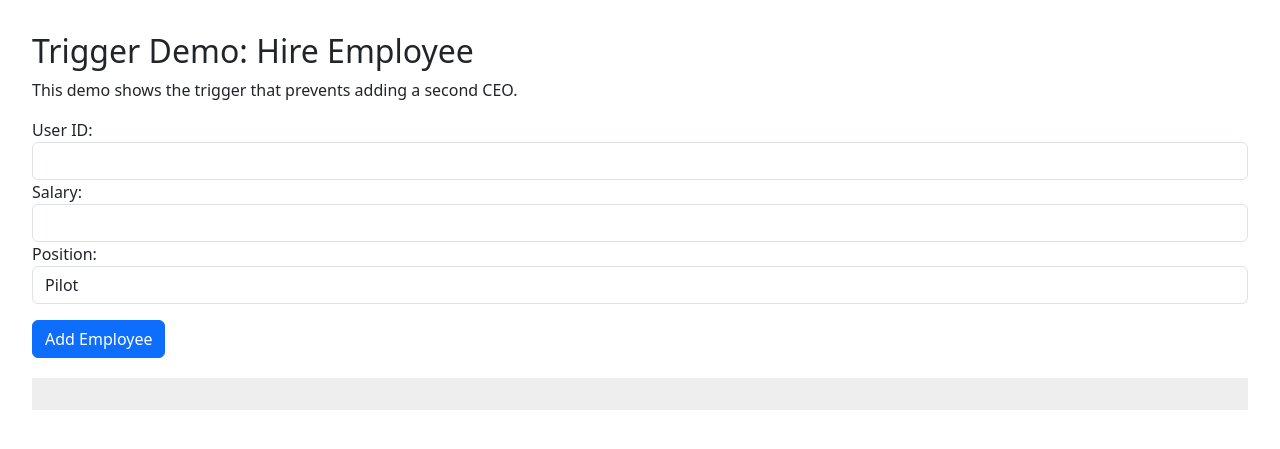
After one commit to mechabubba/airport_thing, a Flask app: page /demo6/ in a window 1280 px wide. The commit adds this page. Shown: the top 449 px of the page. Run offline with Flask 3, Linux system fonts and the light colour scheme; parts of the project's set-up code (start-up, migrations or seed data) failed here and were passed over; some libraries are stand-ins or nearby versions.

Commit message:
Working Trigger

```diff
--- a/main.py
+++ b/main.py
@@ -268,6 +268,28 @@
     finally:
         cur.close()
 
+###
+### Emplyoee Button
+###
+@app.post("/employees/add")
+def addEmployee():
+    data = request.get_json()
+    try:
+        cur = conn.cursor(dictionary=True)
+        sql = """
+        INSERT INTO Employees (userID, salary, startDate, position)
+        VALUES (%s, %s, NOW(), %s)
+        """
+        params = [data["userID"], data["salary"], data["position"]]
+        cur.execute(sql, params)
+        return "1"
+    except mysql.connector.Error as e:
+        return f"Error: {e.msg}"
+    finally:
+        cur.close()
+
+
+
 
 
 ###
--- /dev/null
+++ b/templates/demos/demo6.html
@@ -0,0 +1,41 @@
+{% extends "layout.html" %}
+{% block body %}
+
+<h2>Trigger Demo: Hire Employee</h2>
+<p>This demo shows the trigger that prevents adding a second CEO.</p>
+
+<label>User ID:</label>
+<input id="uid" class="form-control">
+
+<label>Salary:</label>
+<input id="sal" class="form-control">
+
+<label>Position:</label>
+<select id="pos" class="form-control">
+    <option>Pilot</option>
+    <option>Flight Attendant</option>
+    <option>Janitor</option>
+    <option>CEO</option>
+</select>
+
+<button onclick="addEmp()" class="btn btn-primary mt-3">Add Employee</button>
+
+<p id="result" style="margin-top:20px; font-weight:bold;"></p>
+
+<script>
+function addEmp() {
+    fetch("/employees/add", {
+        method: "POST",
+        headers: {"Content-Type": "application/json"},
+        body: JSON.stringify({
+            userID: document.getElementById("uid").value,
+            salary: document.getElementById("sal").value,
+            position: document.getElementById("pos").value
+        })
+    })
+    .then(r => r.text())
+    .then(txt => document.getElementById("result").innerText = txt);
+}
+</script>
+
+{% endblock %}
--- a/templates/index.html
+++ b/templates/index.html
@@ -12,4 +12,5 @@
     <a href="{{ url_for('/demo3/') }}">Demo 3</a><br>
     <a href="{{ url_for('/demo4/') }}">Demo 4</a><br>
     <a href="{{ url_for('/demo5/') }}">Demo 5</a><br>
+    <a href="{{ url_for('/demo6/') }}">Demo 6</a><br>
 {% endblock %}
```
